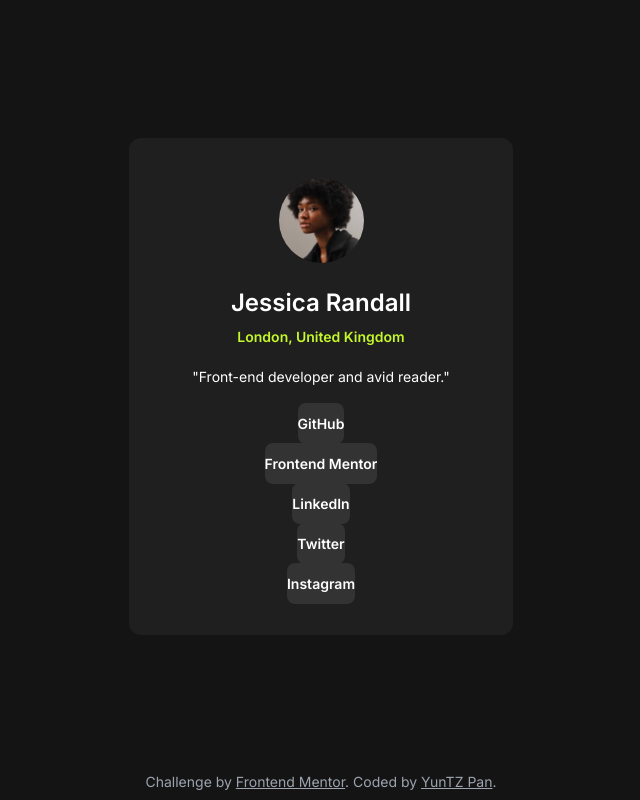
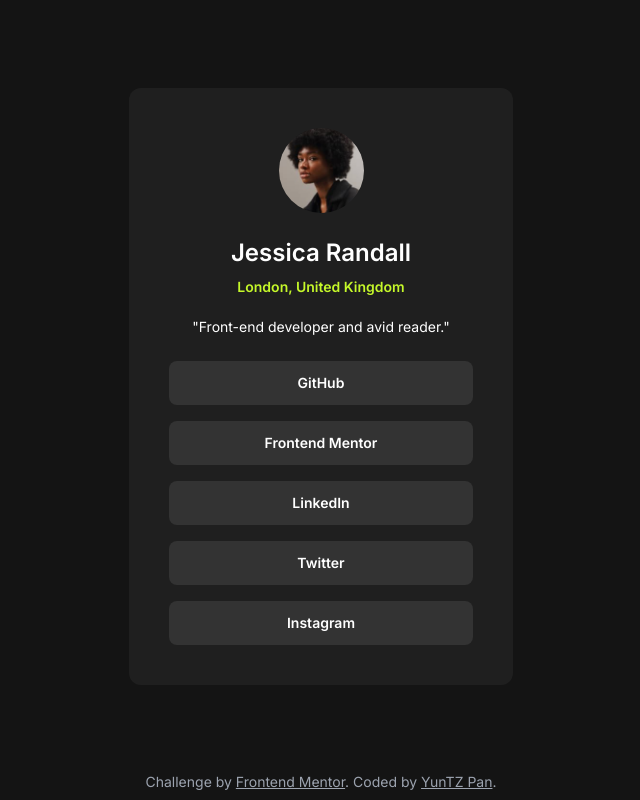
Before and after one commit to yyuntzpan/social-links-profile, a Next.js app: page / in a window 1280 px wide. Shown: the whole page, without its empty margins (319-959 px from the left). Built offline with nearby package versions, Linux system fonts and the light colour scheme.

Commit message:
[edit] CSS:add block on <Link> to fit w-full

```diff
--- a/src/app/page.tsx
+++ b/src/app/page.tsx
@@ -54,7 +54,7 @@ export default function Home() {
             {profileData.socialsLinks.map((social) => (
               <li key={social.name}>
                 <Link
-                  className="text-sm font-semibold bg-grey-700 rounded-lg py-3 w-full hover:bg-green hover:text-grey-900 focus:bg-green focus:text-grey-900"
+                  className="block displaty-block w-full text-sm font-semibold  bg-grey-700 rounded-lg py-3  hover:bg-green hover:text-grey-900 focus:bg-green focus:text-grey-900"
                   href={social.url}
                 >
                   {social.name}
```
